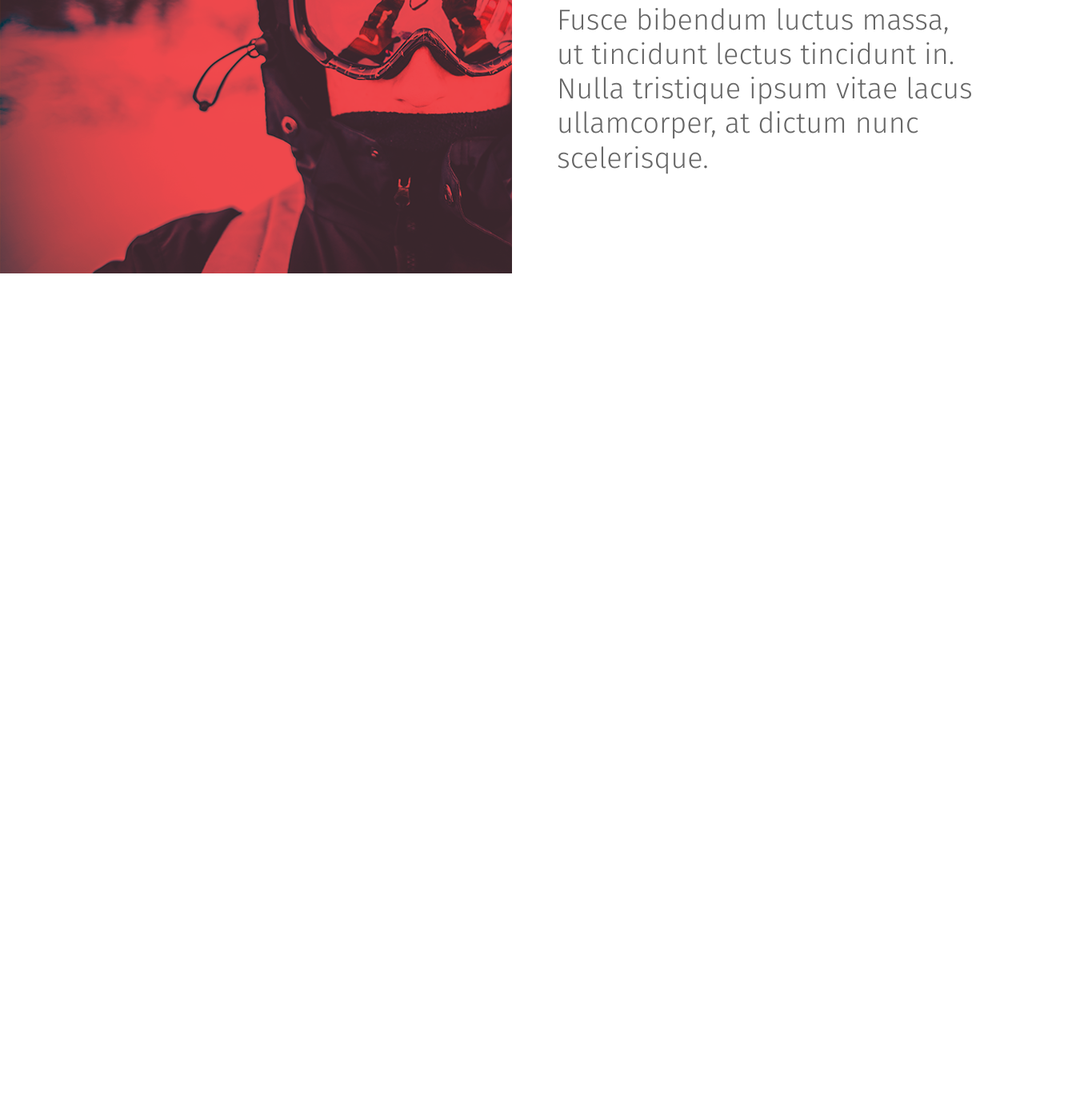
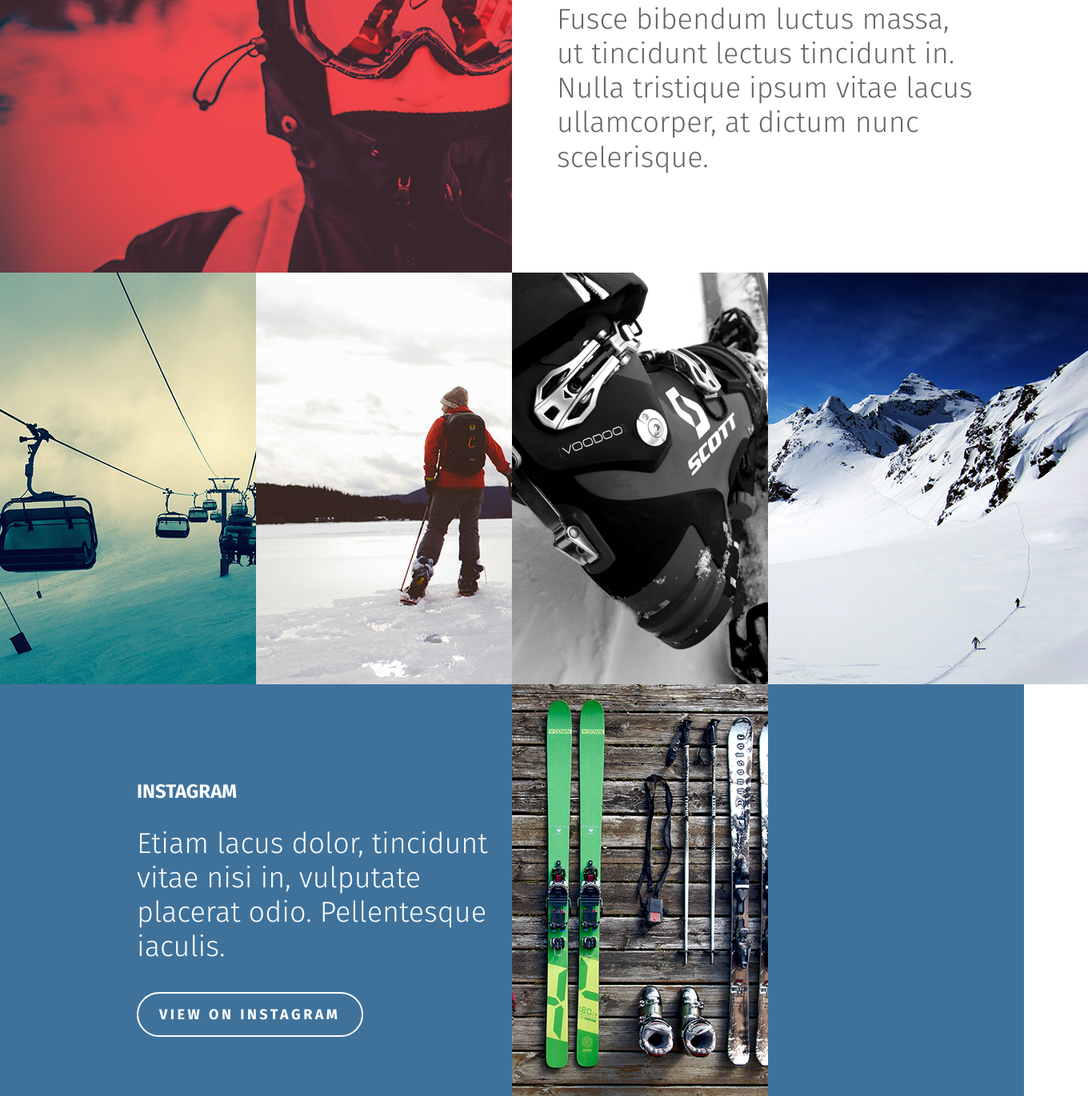
Before and after one commit to SailorVladimir/Amazing, a plain HTML site: page index.html in a window 1280 px wide. Shown: the part 1058-2429 px from the top of the page at 80% size, 1360 px wide, since content can reach past the window. Before the commit the page ends 1400 px from the top, so only its background shows below. Drawn offline with Linux system fonts and the light colour scheme.

Commit message:
third section

```diff
--- a/assets/styles/main.css
+++ b/assets/styles/main.css
@@ -37,7 +37,7 @@ h2 {
 p {
     font-size: 36px;
     font-weight: 300;
-    line-height: 1.5;
+    line-height: 1.2;
 }
 
 .section--header {
@@ -45,7 +45,7 @@ p {
     background-size: cover;
     background-image: url(../images/header.png);
     padding-top: 87px;
-    padding-bottom: 242px;
+    padding-bottom: 259px;
 }
 
 .menu {
@@ -70,7 +70,7 @@ p {
 .face {
     width: 50%;
     height: 500px;
-    background: no-repeat;
+    background-repeat: no-repeat;
     background-size: cover;
     background-image: url(../images/face.png);
 }
@@ -90,6 +90,70 @@ p {
     line-height: 1.2;
 }
 
+.grid {
+    display: grid;
+    grid-template-areas: "cableway man ski-boot mountain"
+        "bg-text bg-text skiing bg";
+    grid-template-columns: 25% 25% 25% 25%;
+    grid-template-rows: auto auto;
+
+}
+
+.cableway {
+    grid-area: cableway;
+    background-size: contain;
+}
+
+.man {
+    grid-area: man;
+}
+
+.ski-boot {
+    grid-area: ski-boot;
+}
+
+.mountain {
+    grid-area: mountain;
+}
+
+.bg-text {
+    background: #3f729b;
+    grid-area: bg-text;
+    color: #fff;
+    padding-left: 171px;
+    padding-top: 100px;
+}
+
+.bg-text p {
+    margin-top: 30px;
+    margin-bottom: 52px;
+}
+
+a {
+    font-size: 18px;
+    font-weight: 700;
+    letter-spacing: 3.5px;
+    text-decoration: none;
+    user-select: none;
+    text-transform: uppercase;
+    border-radius: 30px;
+}
+
+.bg-text a {
+    color: #fff;
+    border: #fff solid 2px;
+    padding: 15px 26px;
+}
+
+.skiing {
+    grid-area: skiing;
+}
+
+.bg {
+    background: #3f729b;
+    grid-area: bg;
+}
+
 
 
 
@@ -102,6 +166,10 @@ p {
     .container {
         max-width: 960px;
     }
+
+    .bg-text{
+        padding-left: 70px;
+    }
 }
 
 @media (max-width: 992px) {
@@ -111,6 +179,12 @@ p {
 
     .slogan h2 {
         margin-top: 50px;
+    }
+
+    .grid {
+        grid-template-areas: "cableway cableway man man  "
+                             "ski-boot ski-boot mountain mountain"
+                             "bg-text bg-text skiing bg";
     }
 }
 
@@ -131,7 +205,7 @@ p {
         width: 100%;
     }
 
-    .slogan p{
+    .slogan p {
         margin-bottom: 30px;
     }
 }
--- a/index.html
+++ b/index.html
@@ -19,10 +19,8 @@
                 <div class="navbar"></div>
             </div>
             <div class="headline">
-                <h1>Amazing Dude.
-                    Amazing Life.</h1>
-                <p>Welcome to the personal site of <span>John Doe</span>.
-                    A professional skier and a musician.</p>
+                <h1>Amazing Dude. Amazing Life.</h1>
+                <p>Welcome to the personal site of <span>John Doe</span>. A professional skier and a musician.</p>
             </div>
         </div>
     </section>
@@ -35,10 +33,25 @@
                 <h2>Sed faucibus quis</h2>
                 <p>Fusce bibendum luctus massa, ut tincidunt lectus tincidunt in. Nulla tristique ipsum vitae lacus
                     ullamcorper, at dictum nunc scelerisque.</p>
-
             </div>
         </div>
+    </section>
 
+    <section class="section">
+        <div class="grid">
+            <img src="./assets/images/cableway.png" class="cableway">
+            <img src="./assets/images/man.png" class="man">
+            <img src="./assets/images/ski-boot.png" class="ski-boot">
+            <img src="./assets/images/mountain.png" class="mountain">
+            <div class="bg-text">
+                <h2>instagram</h2>
+                <p>Etiam lacus dolor, tincidunt vitae nisi in, vulputate placerat odio. Pellentesque
+                    iaculis.</p>
+                <a href="https://www.instagram.com/?hl=ru">view on instagram</a>
+            </div>
+            <img src="./assets/images/skiing.png" class="skiing">
+            <div class="bg"></div>
+        </div>
     </section>
 
 
```
